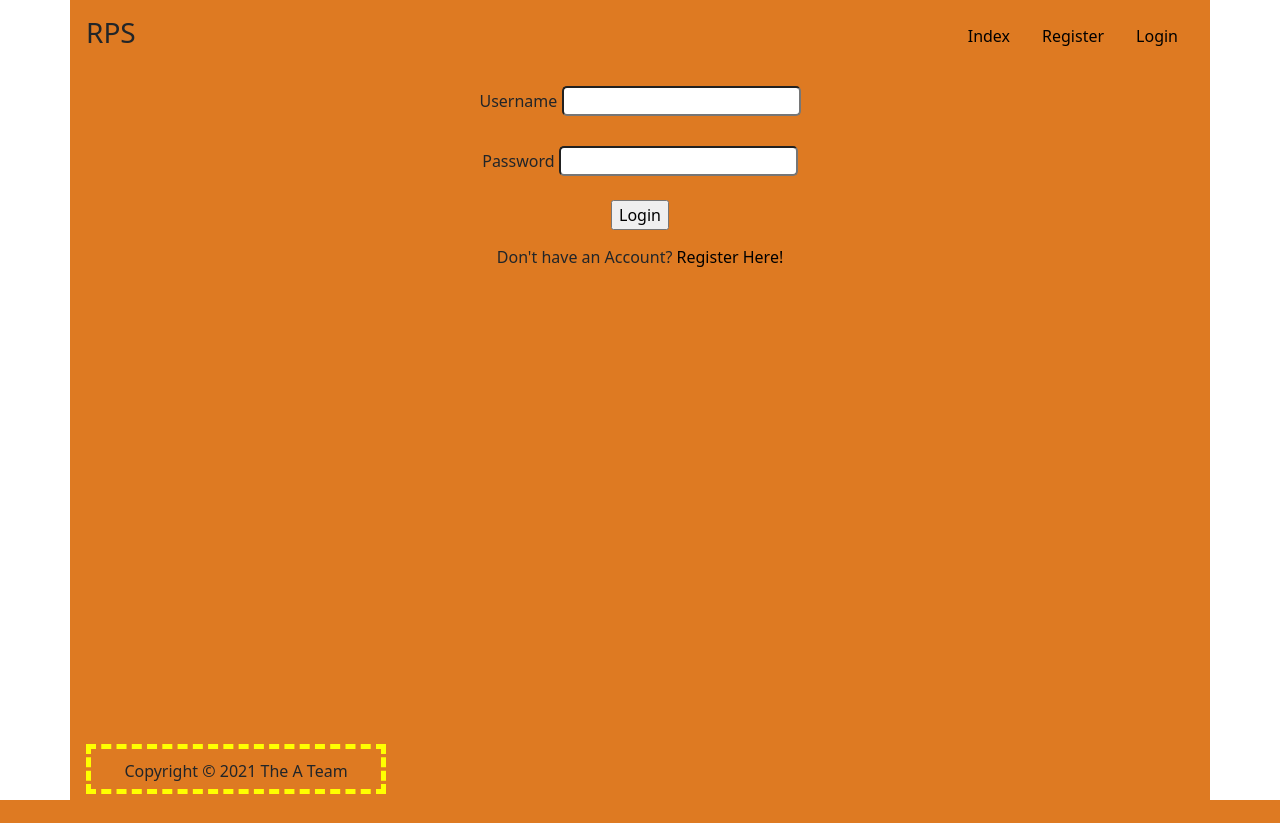
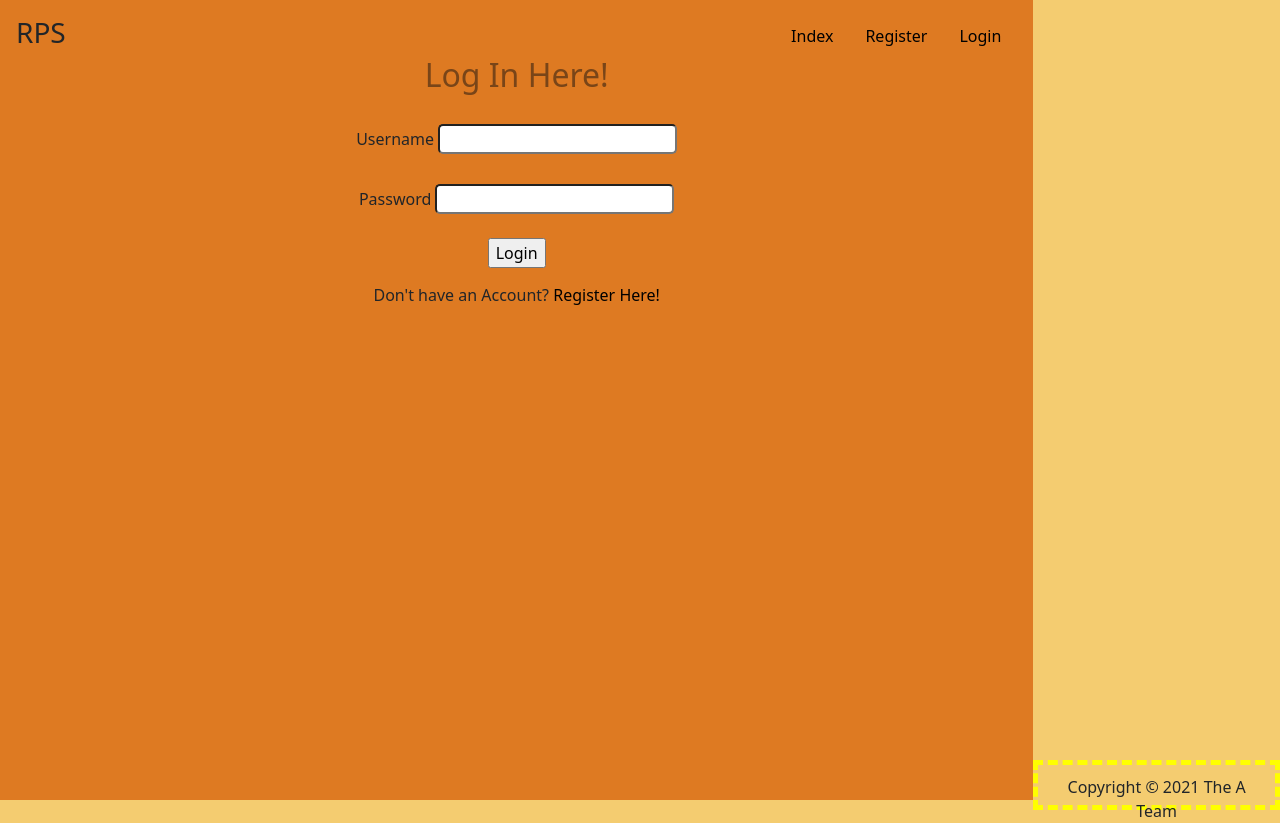
Before and after one commit to calvh/mlh-final-project, a Flask app: page /auth/login/ in a window 1280 px wide. Before the commit the page ends 800 px from the top, so only its background shows below. Run offline with Flask 2, Linux system fonts and the light colour scheme.

Commit message:
Add color to login page

```diff
--- a/flask/app/static/styles/index.css
+++ b/flask/app/static/styles/index.css
@@ -4,10 +4,6 @@ h1 {
   padding: 10px;
   border-radius: 15px;
   margin: 25px 15px;
-}
-
-.container {
-  background-color: #de7a22;
 }
 
 .mt-auto {
@@ -98,6 +94,7 @@ a:active {
   height: 200px;
   margin: auto;
   padding: 10px;
+  background-color: #de7a22;
 }
 
 .one {
--- a/flask/app/templates/login.html
+++ b/flask/app/templates/login.html
@@ -2,8 +2,11 @@
 {% set active_page = "login" %}
 {% block title %} Login {% endblock %}
 {% block content %}
+
+<body style="height: 200px;background-color:#f4cc70;" >
+    <h2 style="color: #794518;">Log In Here!</h2>
     <form method="POST" id="login-form">
-    <div id="username" style="margin: 30px 15px;">
+        <div id="username" style= "margin: 30px 15px;">
             <label for="username">Username</label>
             <input type="text"  name="username" style="border-radius: 5px;" required>
             <br>
@@ -19,4 +22,5 @@
             Register Here!
         </a>
     </form>
+</div>
 {% endblock %}
```
Lines whose indentation alone changed are shown as unchanged.
